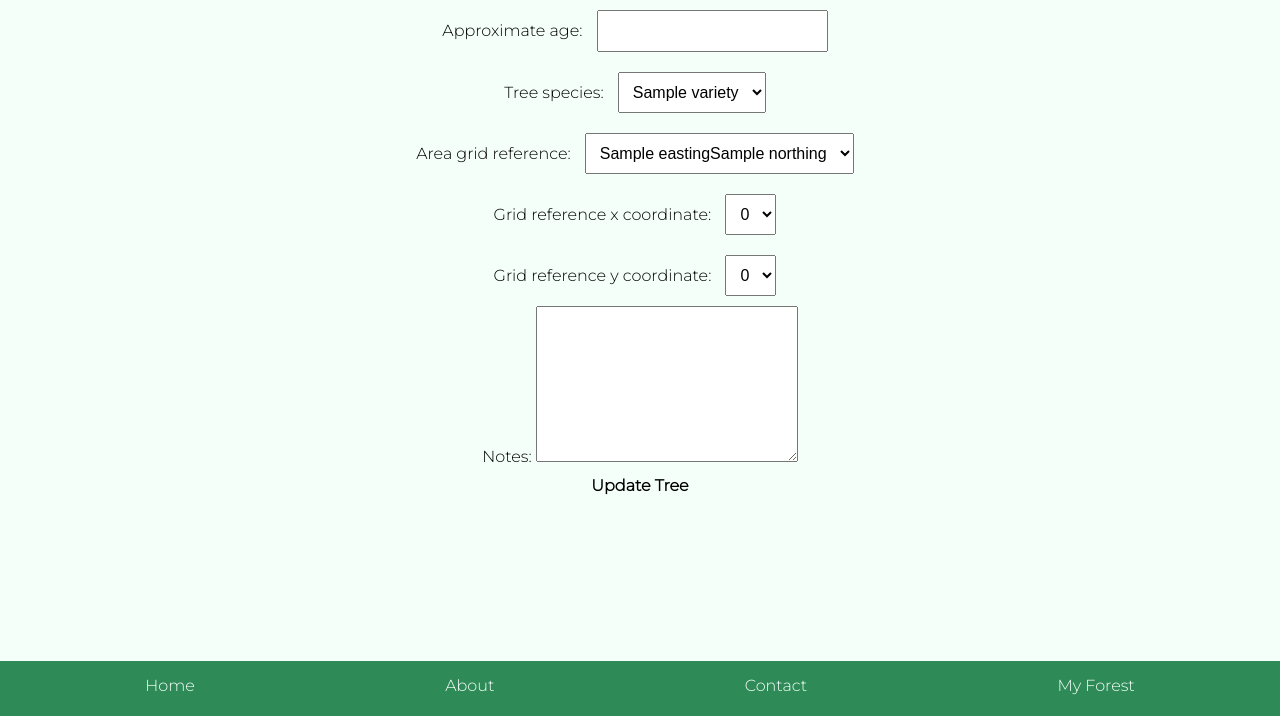
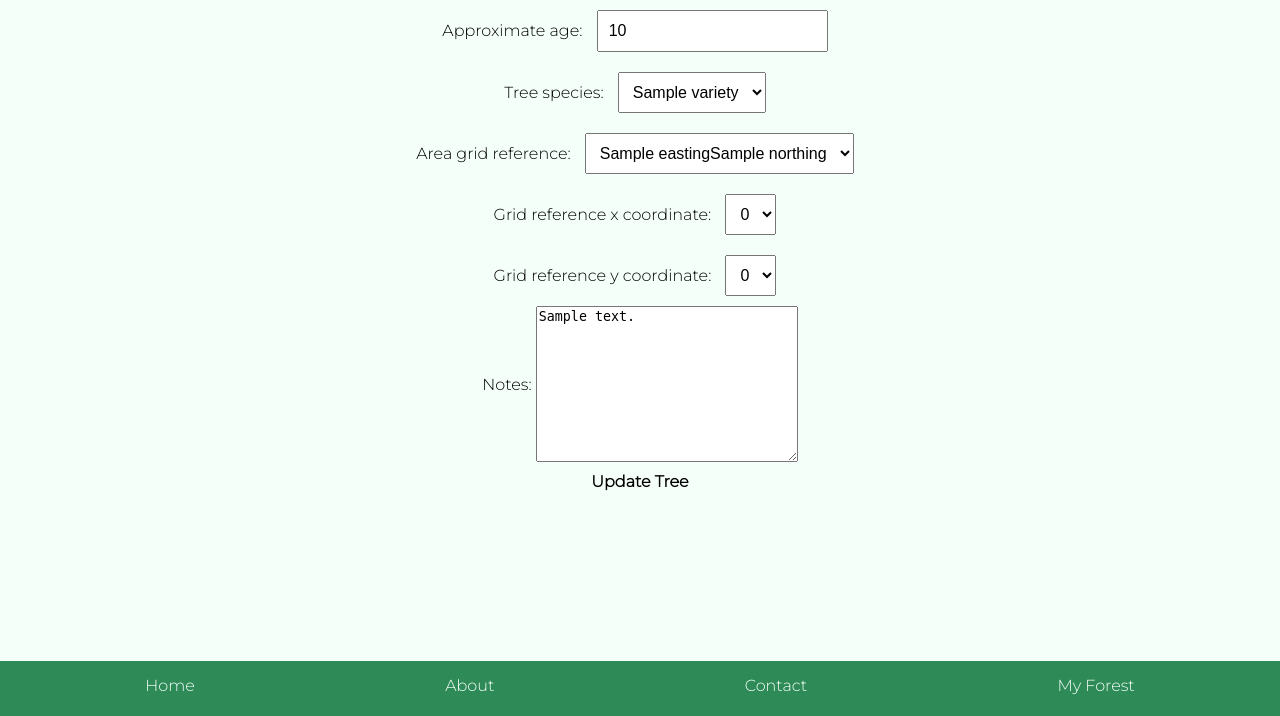
Before and after one commit to x-link-x/forestly, a Flask app: page /trees/1/edit in a window 1280 px wide. Shown: the part 85-801 px from the top of the page. Run offline with Flask 2, Linux system fonts and the light colour scheme; a database or web service that is not in the repository returns one stand-in record (values such as "Sample title"); some libraries are stand-ins or nearby versions.

Commit message:
edited forms

```diff
--- a/static/style.css
+++ b/static/style.css
@@ -165,3 +165,12 @@ button {
 .edit-button {
     padding-top: 15px;
 }
+
+.textarea {
+    clear: left;
+    text-align: center;
+  }
+
+  .textarea > * {
+    vertical-align: middle;
+  }
--- a/templates/index.html
+++ b/templates/index.html
@@ -7,7 +7,7 @@
         <h3>Welcome to Forestly - the forest management app</h3>
     </div>
     <div id="home-container">
-        <h2><a href="/forest">To your forest</a></h2>
+        <h2><a href="/forest">Go to your forest</a></h2>
 
         <span id="door" class="material-icons">
             <a href="/forest">door_front</a>
--- a/templates/trees/edit.html
+++ b/templates/trees/edit.html
@@ -5,7 +5,7 @@
 
     <div>
         <label for="approx_age">Approximate age: </label>
-        <input type="number" min=0 name="approx_age" id="approx_age" required>
+        <input type="number" min=0 name="approx_age" id="approx_age" value="{{tree.approx_age}}" required>
     </div>
     <div>
         <label for="variety">Tree species: </label>
@@ -53,9 +53,9 @@
             <option value="9">9</option>
         </select>
     </div>
-    <div>
+    <div class=textarea>
         <label for="notes">Notes:</label>
-        <textarea name="notes" id="notes" cols="30" rows="10" value="notes"></textarea>
+        <textarea name="notes" id="notes" cols="30" rows="10" value="notes">{{tree.notes}}</textarea>
     </div>
 
     <button type="submit">Update Tree</button>
--- a/templates/trees/new.html
+++ b/templates/trees/new.html
@@ -53,9 +53,9 @@
             <option value="9">9</option>
         </select>
     </div>
-    <div>
+    <div class="textarea">
         <label for="notes">Notes:</label>
-        <textarea name="notes" id="notes" cols="30" rows="10" value="notes"></textarea>
+        <textarea name="notes" id="notes" cols="30" rows="10"></textarea>
     </div>
 
     <button type="submit">Add Tree</button>
--- a/templates/varieties/new.html
+++ b/templates/varieties/new.html
@@ -5,7 +5,7 @@
 
     <div>
       <label for="variety">Variety Name:</label>
-      <input type="text" id="variety" name="variety" placeholder="Oak" required autofocus>
+      <input type="text" id="variety" name="variety" required autofocus>
     </div>
 
     <button type="submit">Add Variety</button>
```
